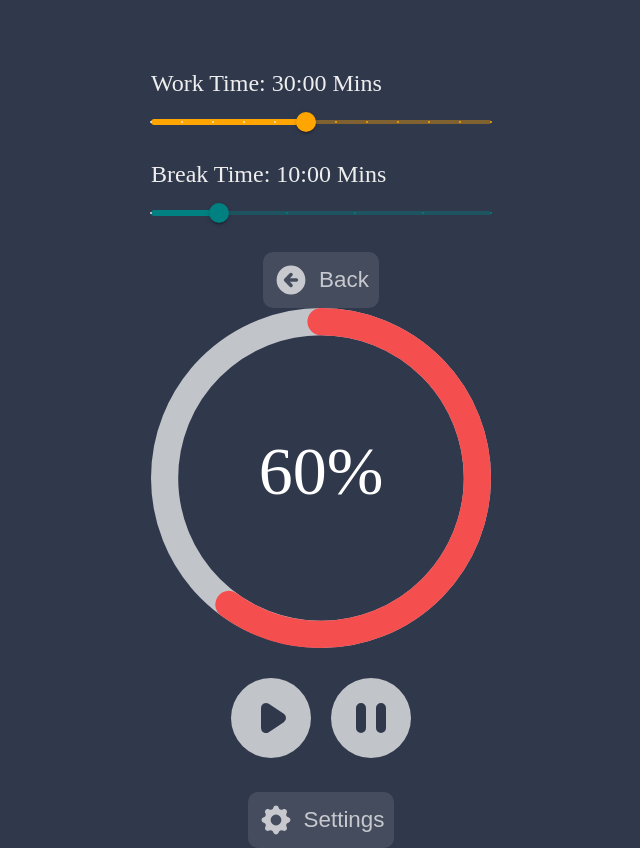
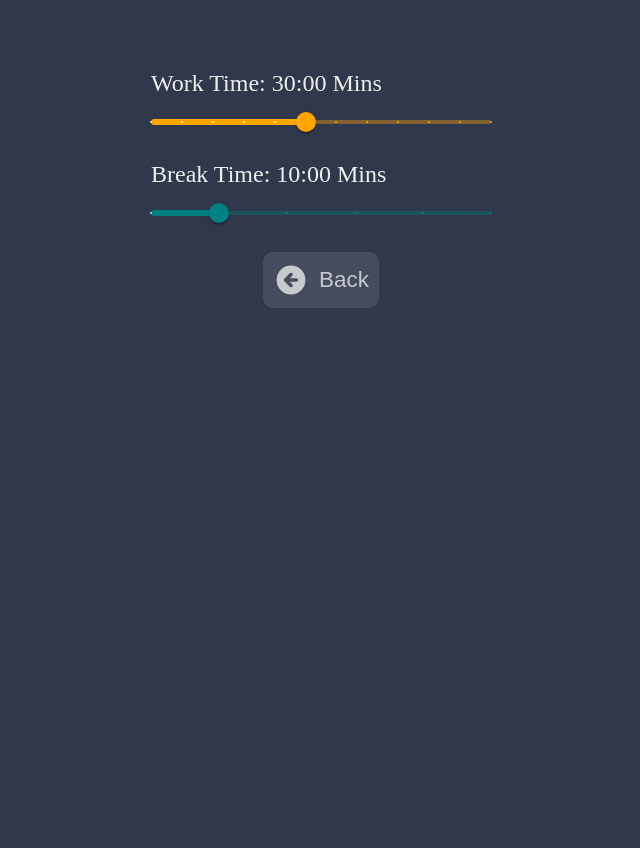
Before and after one commit to evelynmbart/pomodoro, a React (Vite) app: page /settings in a window 1280 px wide. Shown: the whole page, without its empty margins (319-959 px from the left). After the commit the page ends 800 px from the top, so only its background shows below. Built offline with nearby package versions, Linux system fonts and the light colour scheme.

Commit message:
sync up router dom

```diff
--- a/src/App.jsx
+++ b/src/App.jsx
@@ -1,4 +1,5 @@
 import { createContext, useState } from "react";
+import { BrowserRouter, Route, Routes } from "react-router-dom";
 import "./App.css";
 import { Settings } from "./components/Settings";
 import { Timer } from "./components/Timer";
@@ -18,10 +19,14 @@ function App() {
 
   return (
     <main>
-      <SettingsContext.Provider value={contextValue}>
-        <Settings />
-        <Timer />
-      </SettingsContext.Provider>
+      <BrowserRouter>
+        <SettingsContext.Provider value={contextValue}>
+          <Routes>
+            <Route exact path="/" element={<Timer />} />
+            <Route path="/settings" element={<Settings />} />
+          </Routes>
+        </SettingsContext.Provider>
+      </BrowserRouter>
     </main>
   );
 }
--- a/src/components/Settings.jsx
+++ b/src/components/Settings.jsx
@@ -1,5 +1,6 @@
 import { Slider } from "@mui/material";
 import { useContext } from "react";
+import { Link } from "react-router-dom";
 import { SettingsContext } from "../App";
 import "../slider.css";
 import { BackButton } from "./BackButton";
@@ -36,7 +37,9 @@ export function Settings({}) {
         valueLabelDisplay="auto"
       />
       <div style={{ textAlign: "center", marginTop: "20px" }}>
-        <BackButton />
+        <Link to="/">
+          <BackButton />
+        </Link>
       </div>
     </div>
   );
--- a/src/components/Timer.jsx
+++ b/src/components/Timer.jsx
@@ -1,5 +1,6 @@
 import { CircularProgressbar, buildStyles } from "react-circular-progressbar";
 import "react-circular-progressbar/dist/styles.css";
+import { Link } from "react-router-dom";
 import { PauseButton } from "./PauseButton";
 import { PlayButton } from "./PlayButton";
 import { SettingsButton } from "./SettingsButton";
@@ -24,7 +25,9 @@ export function Timer() {
         <PauseButton />
       </div>
       <div style={{ marginTop: "20px" }}>
-        <SettingsButton />
+        <Link to="/settings">
+          <SettingsButton />
+        </Link>
       </div>
     </div>
   );
```
